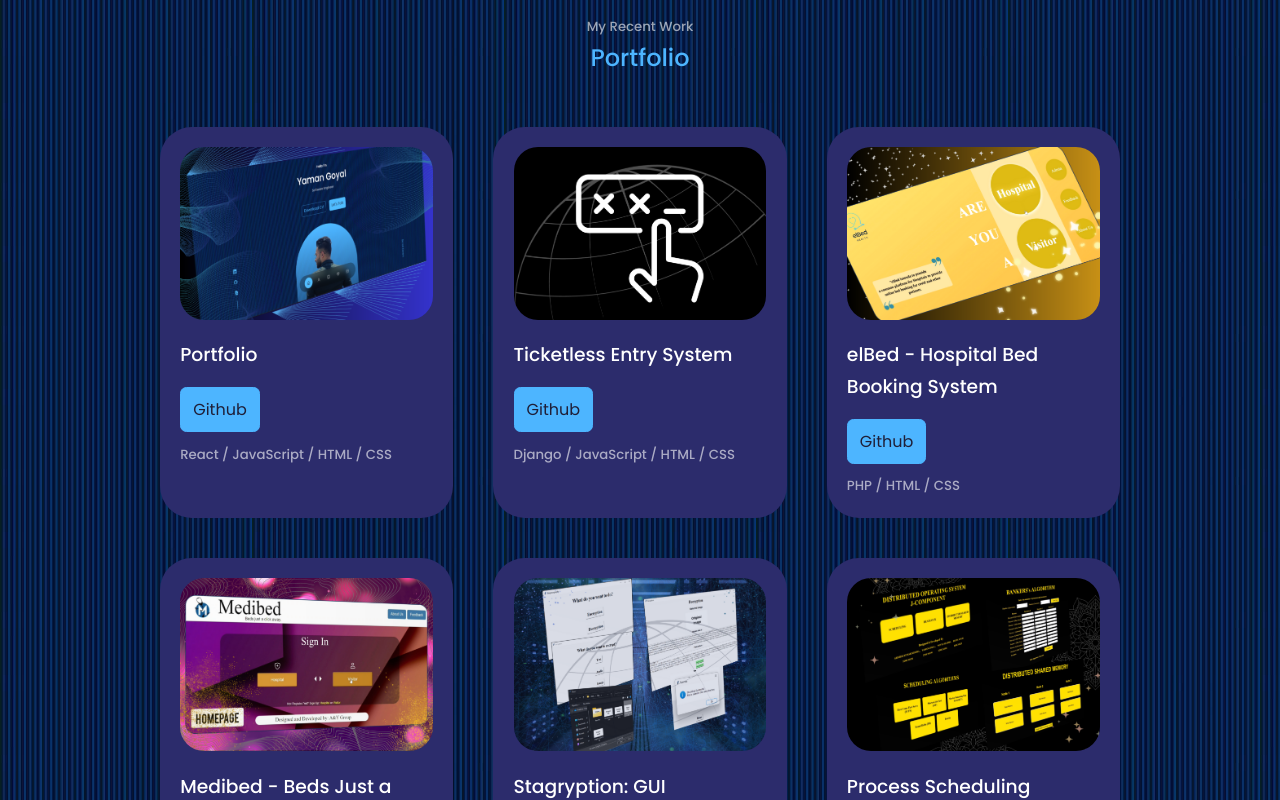
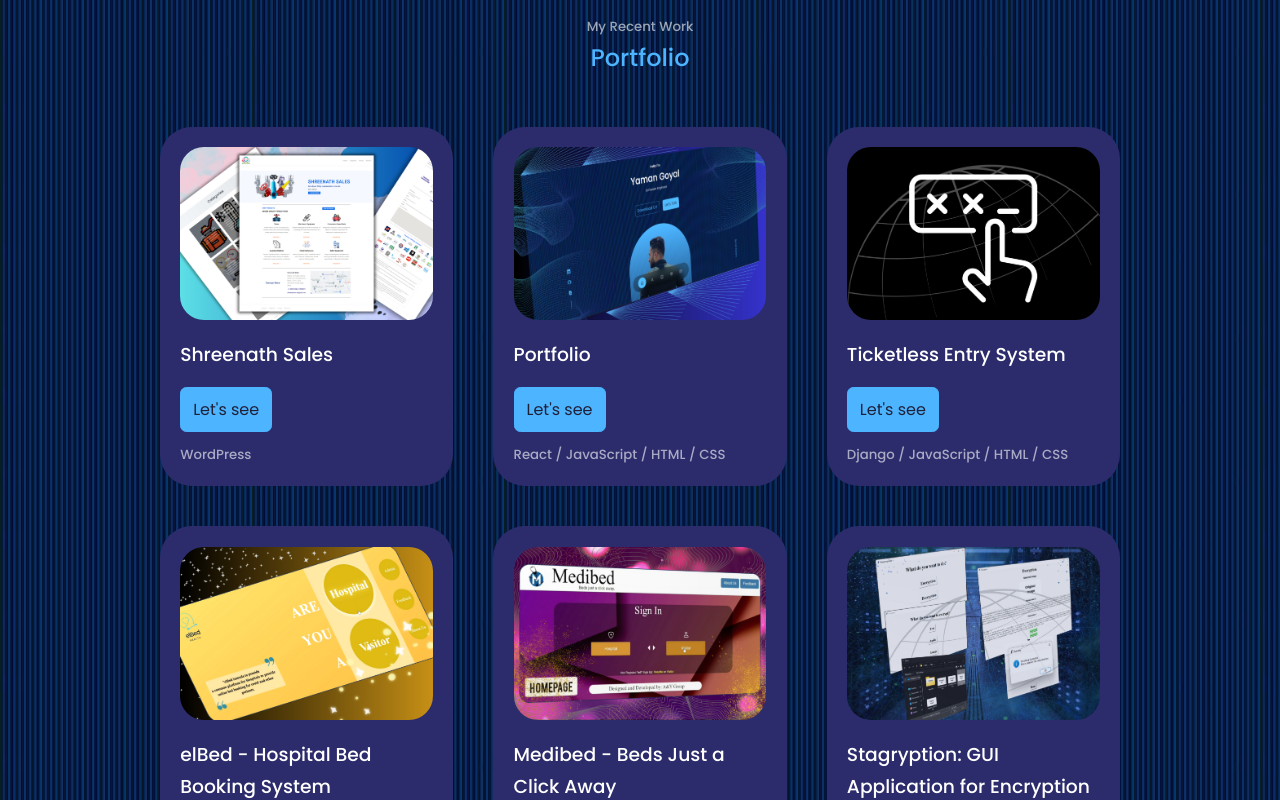
Before and after one commit to YamGoel/portfolio-YamanGoyal, a React (Create React App) app: page / in a window 1280 px wide. Shown: the part 2900-3700 px from the top of the page. Built offline with nearby package versions, Linux system fonts and the light colour scheme.

Commit message:
Added Shreenath Sales to Portfolio

```diff
--- a/src/components/portfolio/Portfolio.jsx
+++ b/src/components/portfolio/Portfolio.jsx
@@ -1,5 +1,6 @@
 import React from 'react'
 import './portfolio.css'
+import IMG01 from '../../assets/shreenathsales.png'
 import IMG from '../../assets/portfolio.png'
 import IMG0 from '../../assets/portfolio0.png'
 import IMG1 from '../../assets/portfolio1.png'
@@ -9,6 +10,14 @@
 import IMG5 from '../../assets/portfolio5.png'
 
 const data = [
+  {
+    id: 0,
+    image: IMG01,
+    title: "Shreenath Sales",
+    github: "https://shreenathsales.in/",
+    language: "WordPress"
+    // preview: "https://dribbble.com/Alien_pixels"
+  },
   {
     id: 1,
     image: IMG,
@@ -83,7 +92,7 @@
             </div>
             <h3>{title}</h3>
             <div className="portfolio__item-cta">
-              <a href={github} className='btn btn-primary' target='_blank'>Github</a><br />
+              <a href={github} className='btn btn-primary' target='_blank'>Let's see</a><br />
               <h5>{language}</h5>
               {/* <a href={preview} className='btn btn-primary' target='_blank'>See Preview</a> */}
             </div>
```
Also changed, not shown: src/assets/shreenathsales.png (added).
